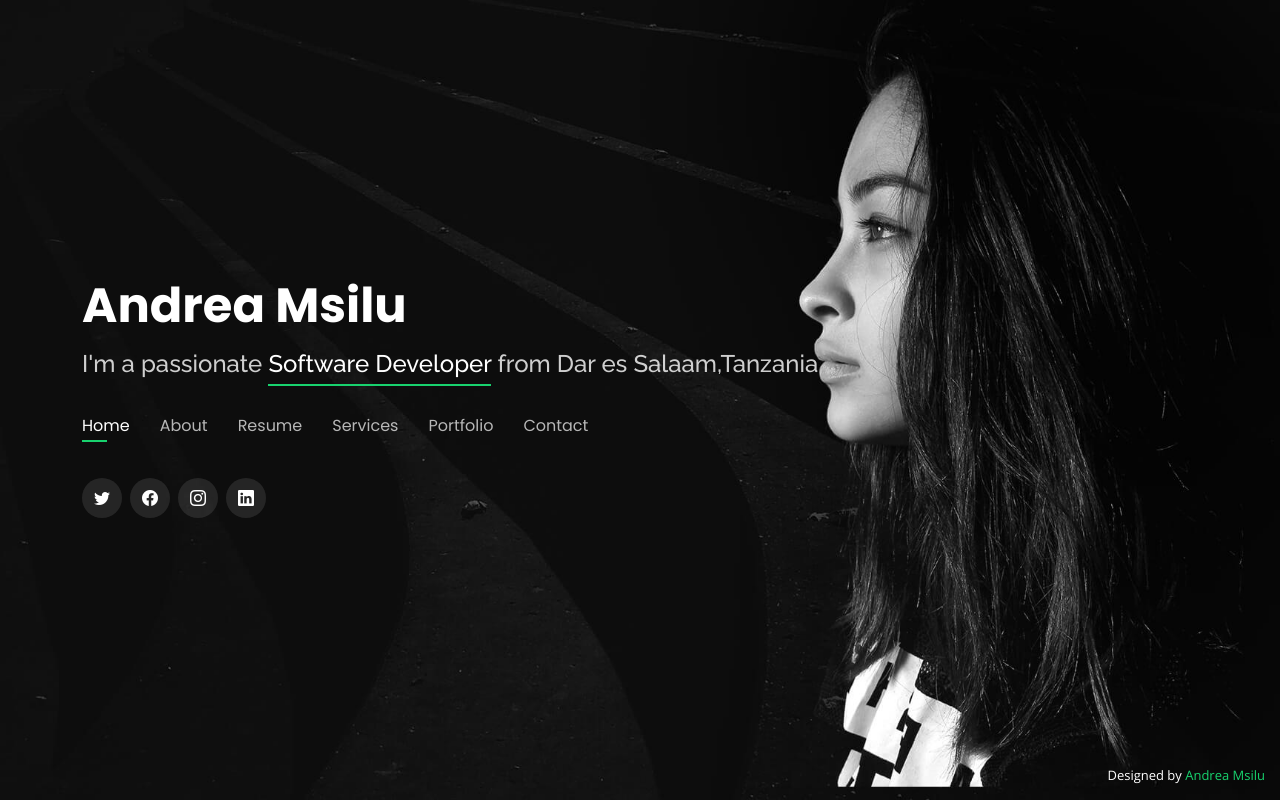
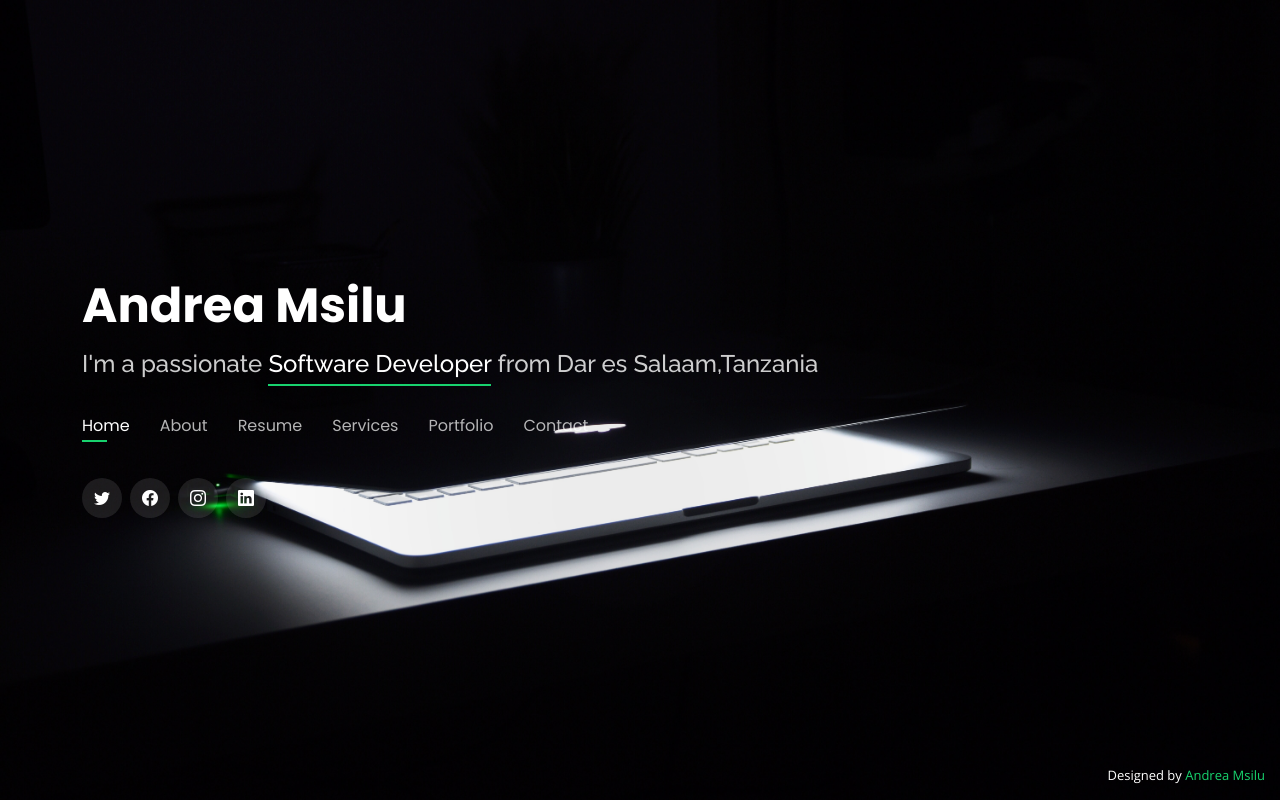
Before and after one commit to andreamsilu/andreamsilu.github.io, a PHP site: page / in a window 1280 px wide. Run offline with PHP 8.4, Linux system fonts and the light colour scheme.

Commit message:
image added

```diff
--- a/assets/css/style.css
+++ b/assets/css/style.css
@@ -13,7 +13,7 @@ body {
 body::before {
   content: "";
   position: fixed;
-  background: #040404 url("assets/img/bg.jpg") top right no-repeat;
+  background: #040404 url("assets/img/pcbg.jpg") top right no-repeat;
   background-size: cover;
   left: 0;
   right: 0;
```
Also changed, not shown: assets/img/pcbg.jpg (added).
